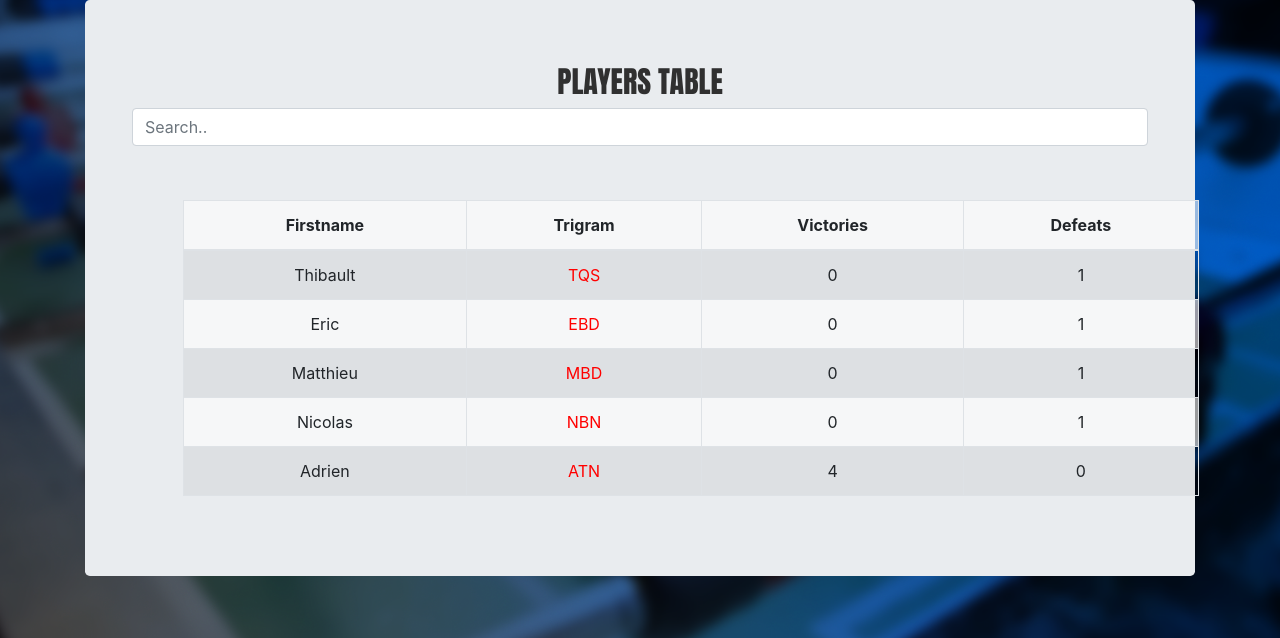
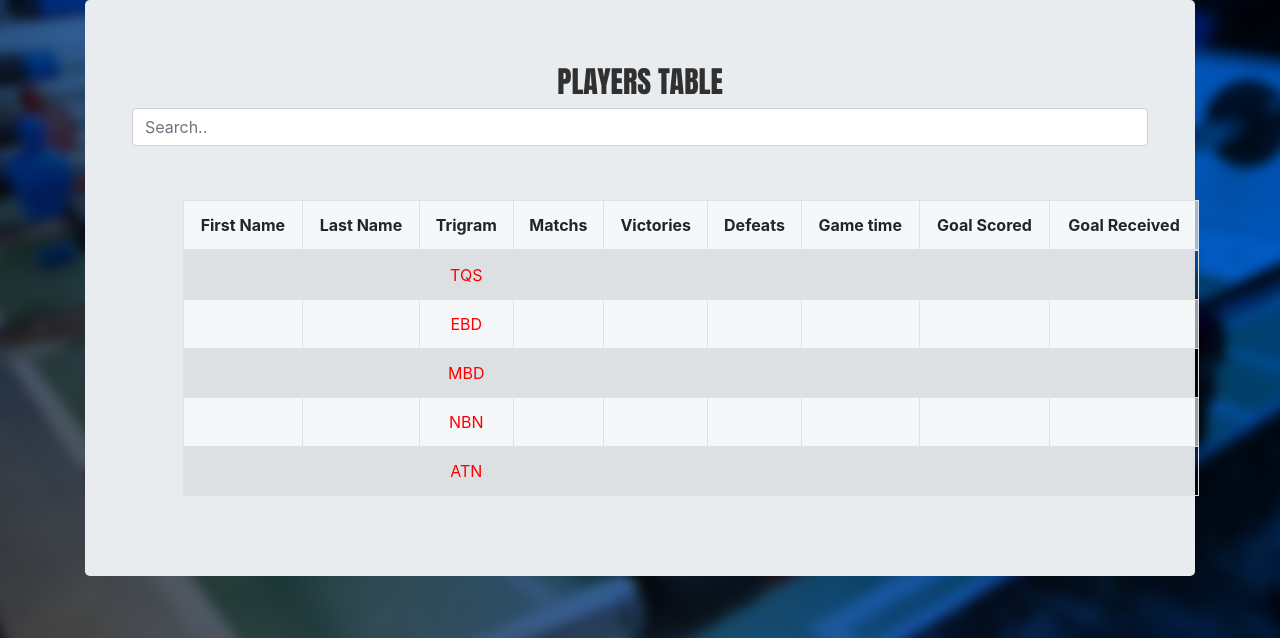
Before and after one commit to atournillon/BabyFootConnecte, a Flask app: page /players in a window 1280 px wide. Shown: the part 56-694 px from the top of the page. Run offline with Flask 2, Linux system fonts and the light colour scheme; some libraries are stand-ins or nearby versions.

Commit message:
Add files via upload

```diff
--- a/templates/players.html
+++ b/templates/players.html
@@ -11,19 +11,29 @@
       <table class="table table-bordered table-striped">
         <thead>
           <tr>
-            <th>Firstname</th>
+            <th>First Name</th>
+            <th>Last Name</th>
             <th>Trigram</th>
+            <th>Matchs</th>
             <th>Victories</th>
             <th>Defeats</th>
+            <th>Game time</th>
+            <th>Goal Scored</th>
+            <th>Goal Received</th>
           </tr>
         </thead>
         <tbody id="myTable">
           {% for id_player in players_table.index %}
             <tr>
-              <td>{{ players_table.loc[id_player].first_name }}</td>
+              <td>{{ players_table.loc[id_player].prenom }}</td>
+              <td>{{ players_table.loc[id_player].nom }}</td>
               <td><a href="player/{{id_player}}">{{ players_table.loc[id_player].trigram }}</a></td>
-              <td>{{ players_table.loc[id_player].nb_vic }}</td>
-              <td>{{ players_table.loc[id_player].nb_def }}</td>
+              <td>{{ players_table.loc[id_player].match_count }}</td>
+              <td>{{ players_table.loc[id_player].match_win_count }}</td>
+              <td>{{ players_table.loc[id_player].match_los_count }}</td>
+              <td>{{ players_table.loc[id_player].game_time_sec }}</td>
+              <td>{{ players_table.loc[id_player].goals_win_count }}</td>
+              <td>{{ players_table.loc[id_player].goals_los_count }}</td>
             </tr>
           {% endfor %}
         </tbody>
@@ -40,7 +50,6 @@
       });
     });
     </script>
+  </div>
 
-
-  </div>
 {% endblock %}
```
